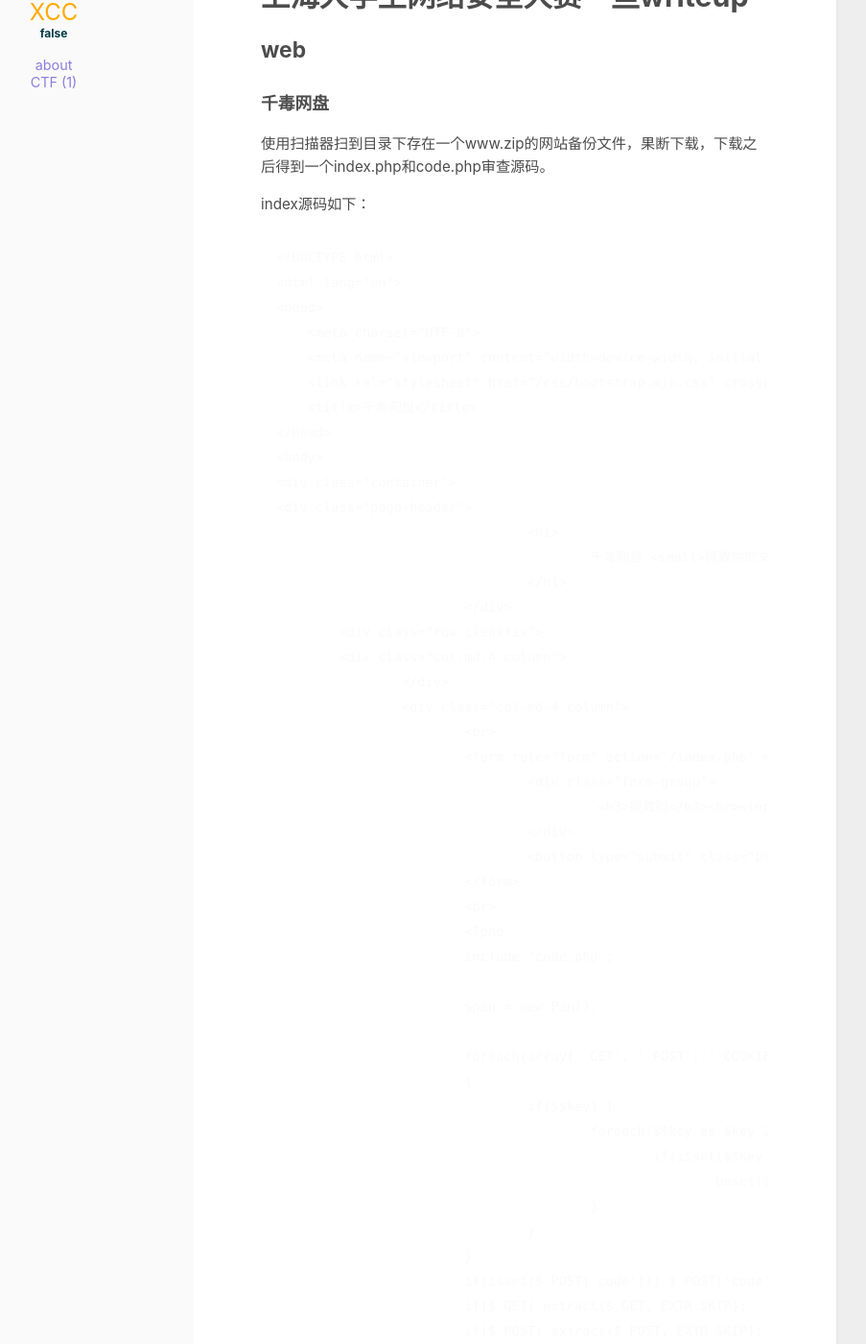
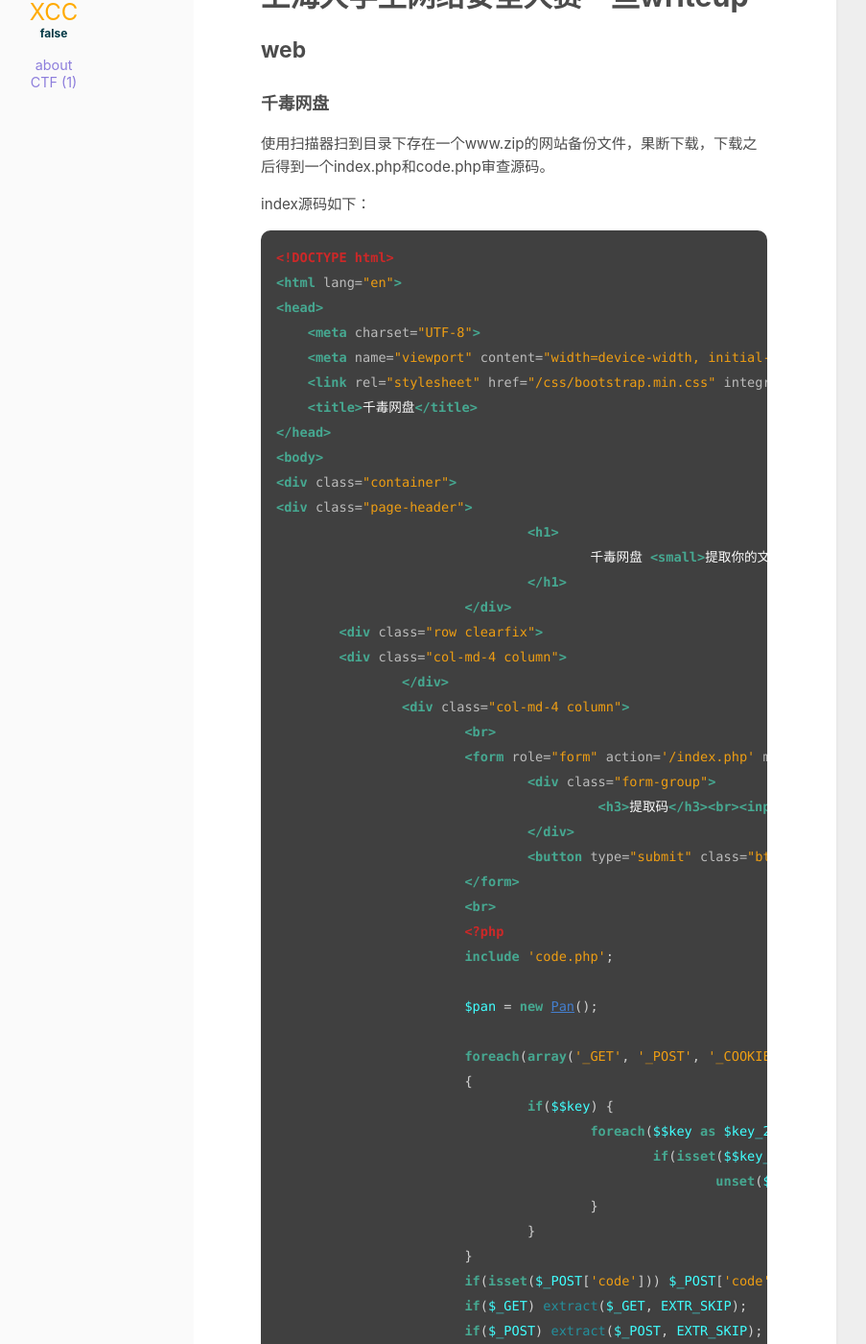
Before and after one commit to WhyUBullyMeXcc/WhyUBullyMeXcc.github.io, a Jekyll site: the page built from _posts/2020-11-17-上海大学生网络安全攻防.md, in a window 1280 px wide and 1400 px high, scrolled down 297 px. Shown: the whole window at 96% size, without its empty margins (248-1151 px from the left). Built offline with Jekyll 4.4.1, drawn with Linux system fonts in a browser that asks for light colours; some of the changed text lies outside the part shown.

Commit message:
Update 2020-11-17-上海大学生网络安全攻防.md

````diff
--- a/_posts/2020-11-17-上海大学生网络安全攻防.md
+++ b/_posts/2020-11-17-上海大学生网络安全攻防.md
@@ -14,7 +14,7 @@ comments: true
 
 index源码如下：
 
-```php+HTML
+```php
 <!DOCTYPE html>
 <html lang="en">
 <head>
````
